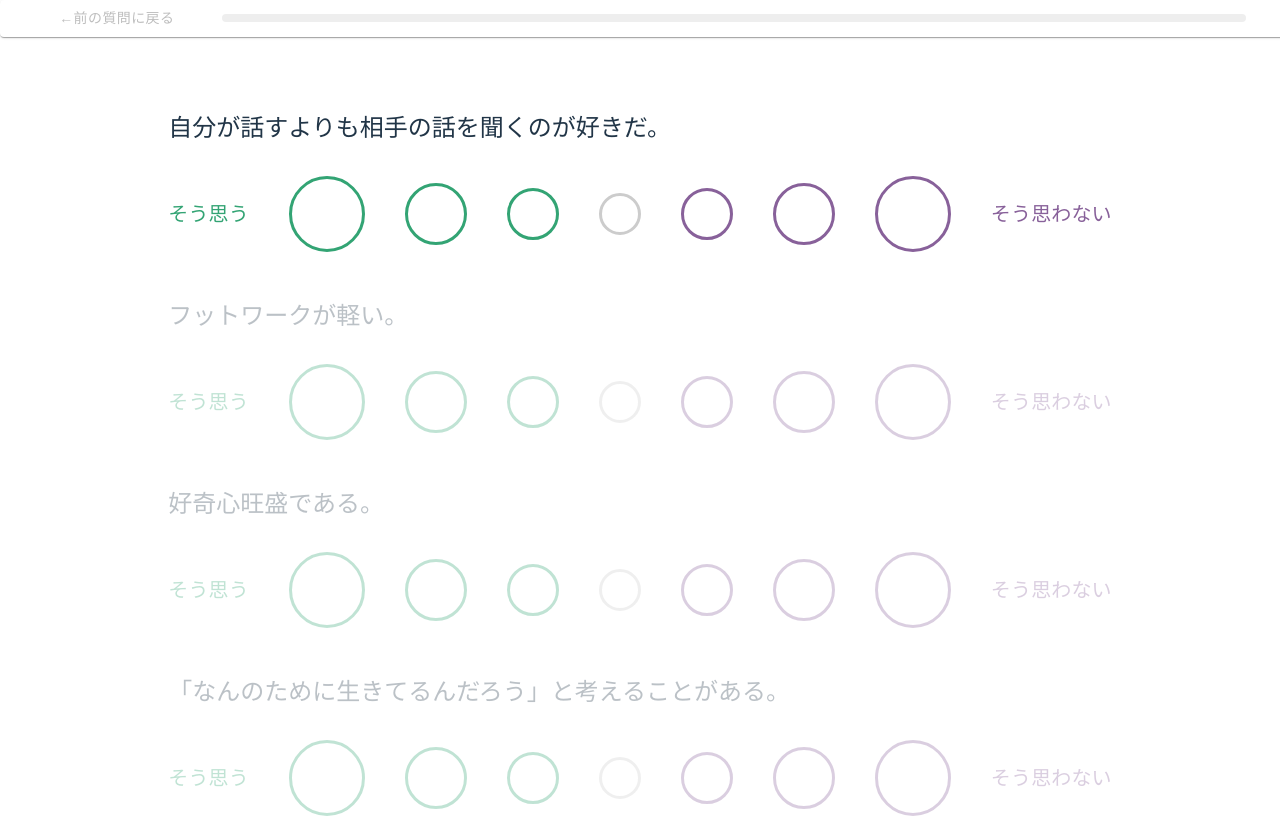
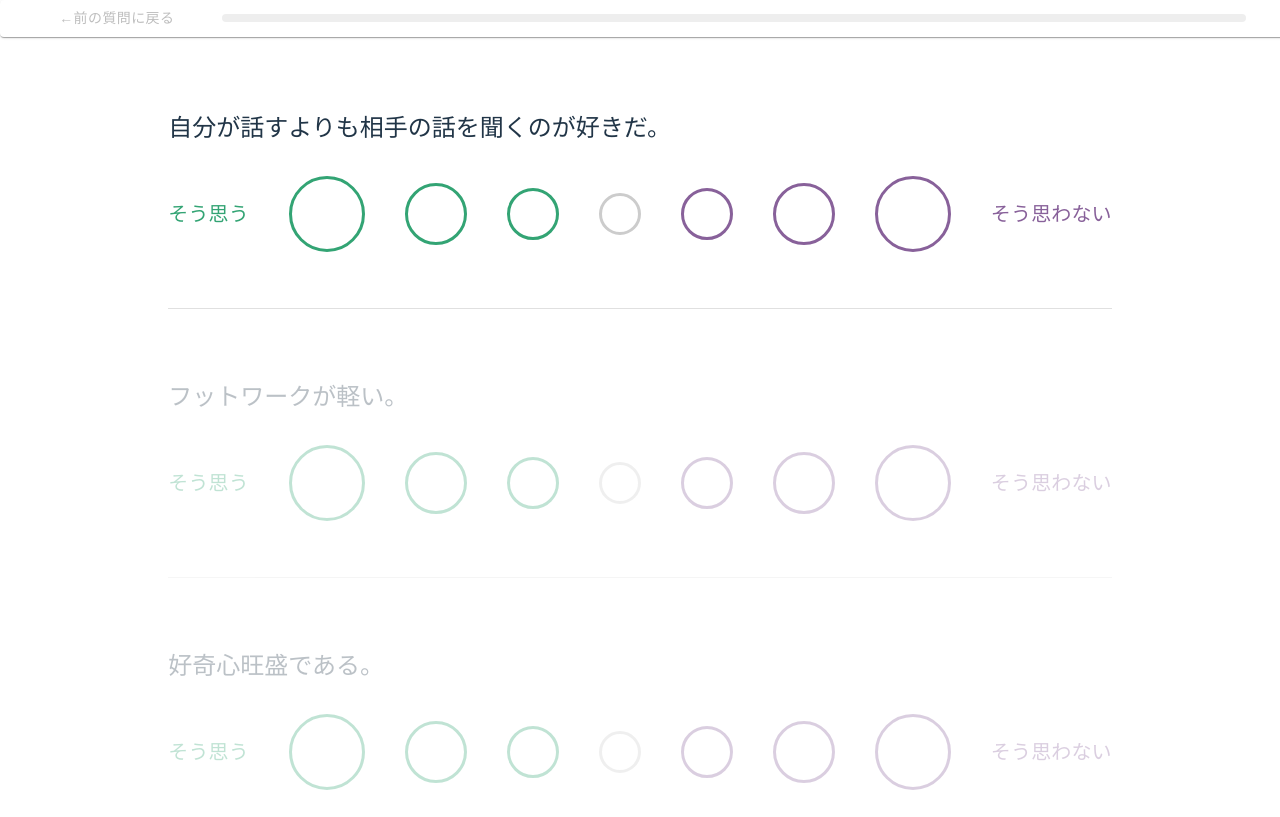
Before and after one commit to netakiryosuke/how-we-match, a React (Vite) app: page /question in a window 1280 px wide. Shown: the top 817 px of the page. Built offline with nearby package versions, Linux system fonts and the light colour scheme.

Commit message:
Add underline between questions (#30)

```diff
--- a/src/components/Question.jsx
+++ b/src/components/Question.jsx
@@ -1,4 +1,4 @@
-import { Box, Typography } from "@mui/material";
+import { Box, Divider, Typography } from "@mui/material";
 import OptionsRow from "./OptionsRow";
 
 export default function Question({ refs, question, dimmed, selectedIndex, onSelect }) {
@@ -8,6 +8,13 @@ export default function Question({ refs, question, dimmed, selectedIndex, onSele
                 {question}
             </Typography>
             <OptionsRow selectedIndex={selectedIndex} onSelect={onSelect} />
+            <Divider
+                sx={{
+                    width: "100%",
+                    borderColor: "grey.300",
+                    my: 3
+                }}
+            />
         </Box>
     )
 }
```
